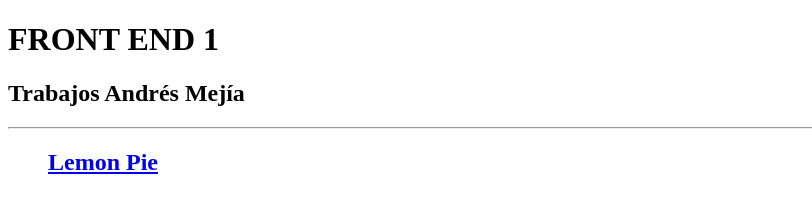
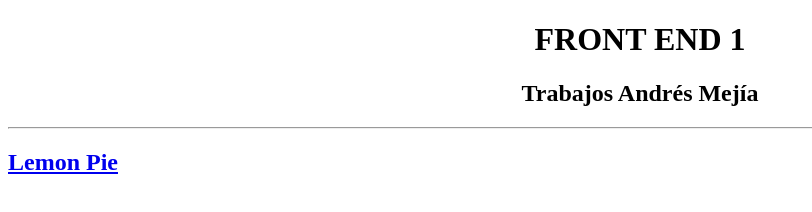
Before and after one commit to MejiaOrtizAG/frontend1, a plain HTML site: page index.html in a window 1280 px wide. Shown: the whole page, without its empty margins (0-812 px from the left). Drawn offline with Linux system fonts and the light colour scheme.

Commit message:
ajustes en los html main y lemon pie

```diff
--- a/index.html
+++ b/index.html
@@ -7,12 +7,12 @@
     <title>Front End 1</title>
 </head>
 <body>
-    <h1>FRONT END 1</h1>
-    <h2>Trabajos Andrés Mejía</h2>
+    <h1 align="center">FRONT END 1</h1>
+    <h2 align="center">Trabajos Andrés Mejía</h2>
     <hr>
     <dl>
         <dt>
-            <dd><h2><a href="./LemonPie/index.html">Lemon Pie</a></h2></dd>
+            <h2><a href="./LemonPie/index.html">Lemon Pie</a></h2>
         </dt>
     </dl>
 </body>
```
Also changed, not shown: LemonPie/index.html (+8 -2 lines).
